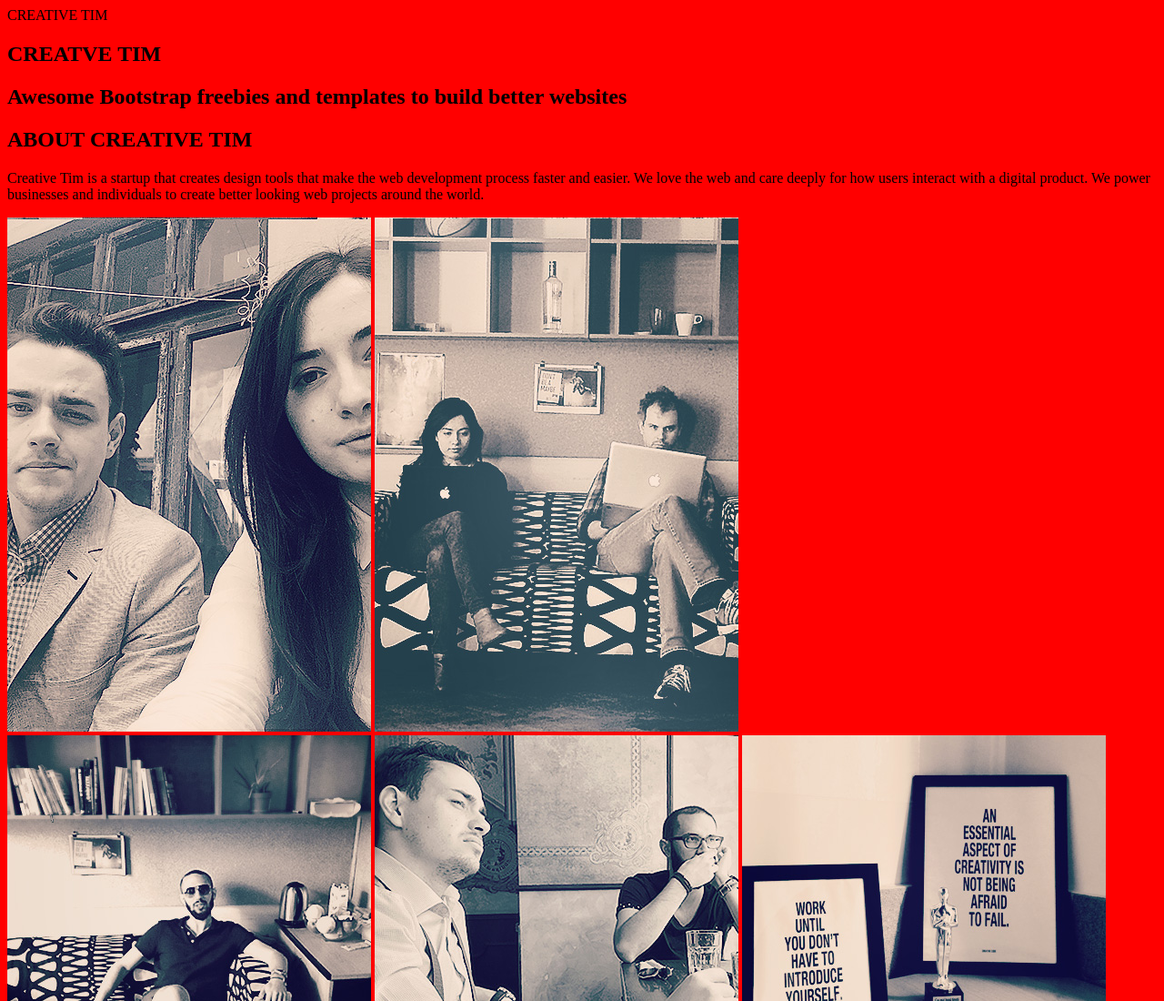
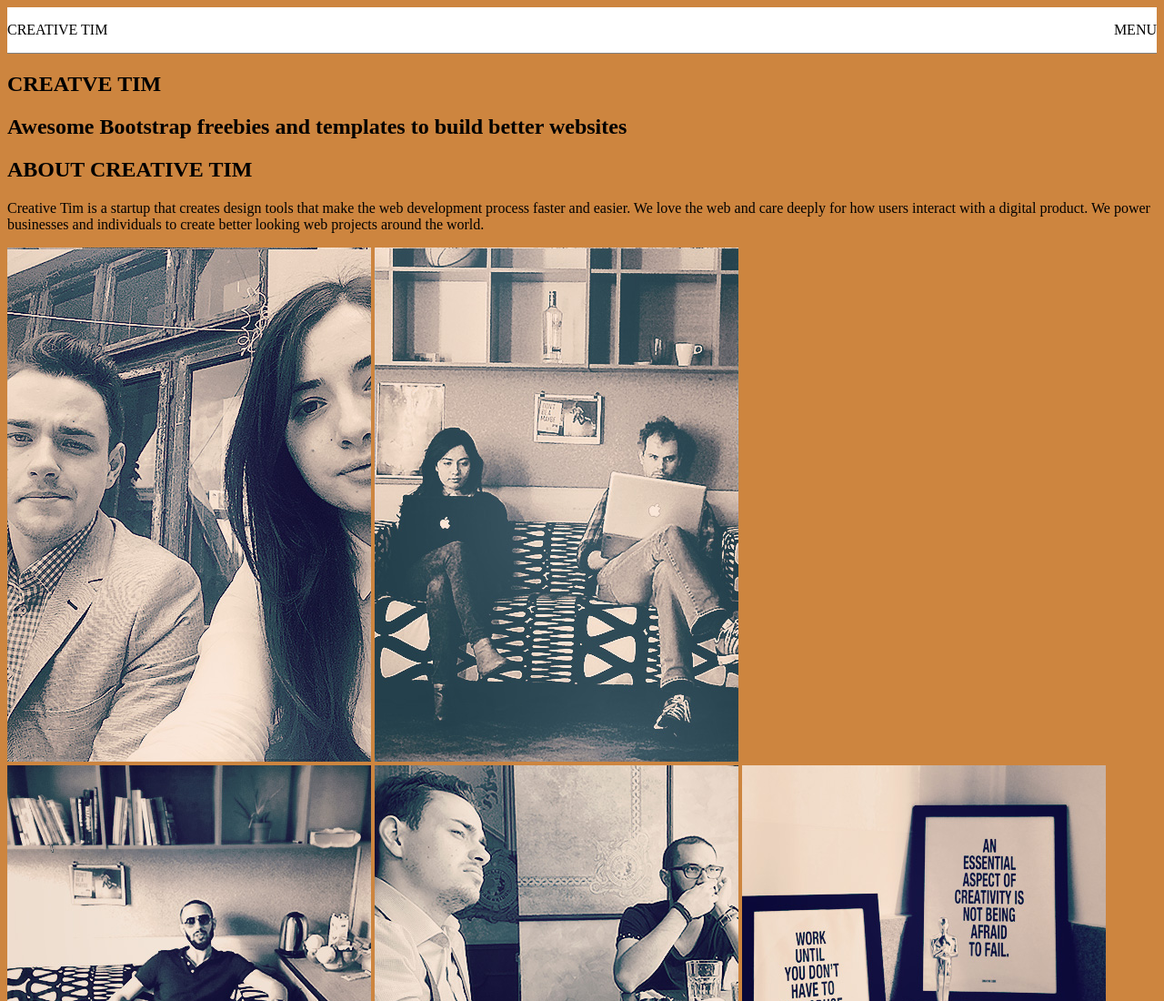
Before and after one commit to omblack/Pr-ctica-01, a plain HTML site: page index.html in a window 1280 px wide. Shown: the top 1100 px of the page at 91% size. Drawn offline with Linux system fonts and the light colour scheme.

Commit message:
estilos para header 90%

```diff
--- a/assets/css/index.css
+++ b/assets/css/index.css
@@ -1,3 +1,12 @@
 body{
-	background-color:red
+	background:peru
 }
+
+header{
+	background:white;
+	display:flex;
+	justify-content:space-between;
+	height:50px;
+	border-bottom: 1px solid gray;
+	align-items:center;
+}
--- a/index.html
+++ b/index.html
@@ -10,12 +10,12 @@
 <body>
 
 	<!--HEADER-->
-	<header class="header">
-		<div class="header-logo">
-			CREATIVE TIM
-		</div>
-		<div class="HEADER-MENU">
-
+<header class="header">
+	<div class="header-logo">
+		CREATIVE TIM
+	</div>
+	<div class="header-menu">
+		MENU
 		</div>
 	</header>
 
@@ -187,7 +187,7 @@
 		<div class="u-dash"></div>
 		<div class="team-contentCols">
 			<!--Col1-->
-			<div class="team-contentcos-col">
+			<div class="team-contentCols-col">
 				<img src="./assets/img/teampic_elena_01.jpg" alt="" class="img">
 				<h3 class="title">ELENA CONACEL</h3>
 				<p class="text">Elena is one of the co-founders and takes care of growth, product development and partnerships. She is analytical, driven
@@ -199,7 +199,7 @@
 				</div>
 			</div>
 			<!--Col2-->
-			<div class="tema-contentcos-col">
+			<div class="team-contentCols-col">
 				<img src="./assets/img/teampic_diana_02.png" alt="" class="img">
 				<h3 class="title">ELENA CONACEL</h3>
 				<p class="text">Elena is one of the co-founders and takes care of growth, product development and partnerships. She is analytical, driven
@@ -211,7 +211,7 @@
 				</div>
 			</div>
 			<!--Col3-->
-			<div class="tema-contentcos-col">
+			<div class="team-contentCols-col">
 				<img src="./assets/img/teampic_alex_03.png" alt="" class="img">
 				<h3 class="title">ELENA CONACEL</h3>
 				<p class="text">Elena is one of the co-founders and takes care of growth, product development and partnerships. She is analytical, driven
@@ -223,7 +223,7 @@
 				</div>
 			</div>
 			<!--Col4-->
-			<div class="tema-contentcos-col">
+			<div class="team-contentCols-col">
 				<img src="./assets/img/teampic_beni_04.jpg" alt="" class="img">
 				<h3 class="title">ELENA CONACEL</h3>
 				<p class="text">Elena is one of the co-founders and takes care of growth, product development and partnerships. She is analytical, driven
```
